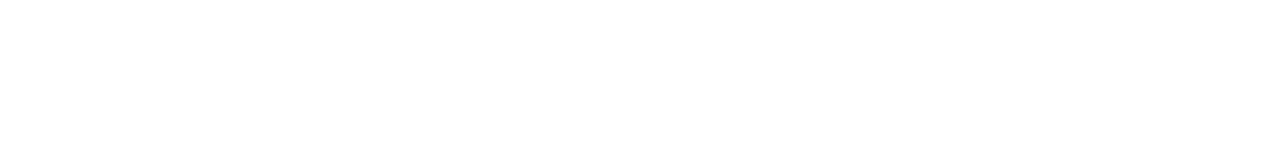
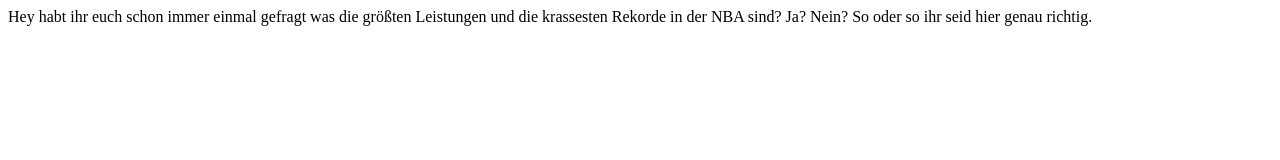
Before and after one commit to Aaron0103/myblog, a plain HTML site: page index.html in a window 1280 px wide. Drawn offline with Linux system fonts and the light colour scheme.

Commit message:
Update index.html

```diff
--- a/index.html
+++ b/index.html
@@ -6,6 +6,7 @@
     <title>Rekorde in der NBA</title>
   </head>
   <body>
-
+    <p1> Hey habt ihr euch schon immer einmal gefragt was die größten Leistungen und die krassesten Rekorde in der NBA sind? Ja? Nein?
+      So oder so ihr seid hier genau richtig.
   </body>
 </html>
```
